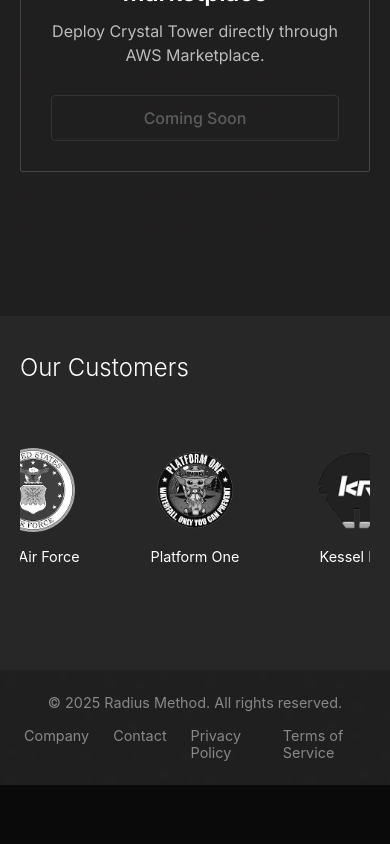
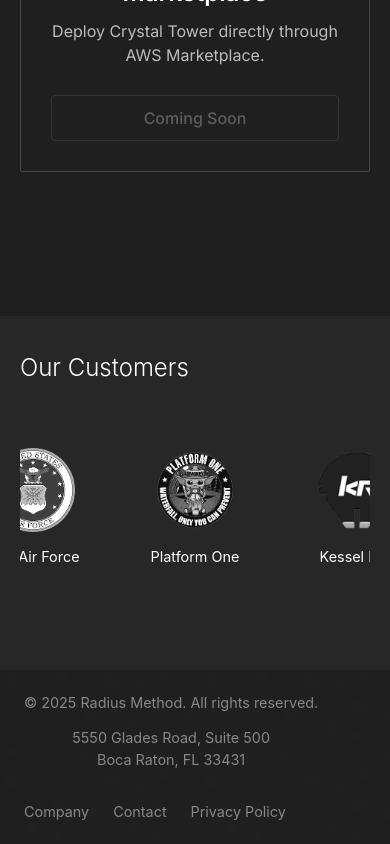
Before and after one commit to radiusmethod/radiusmethodcom, a Next.js app: page / in a window 390 px wide. Shown: the part 6629-7473 px from the top of the page. Before the commit the page ends 7414 px from the top, so only its background shows below. Built offline with nearby package versions, Linux system fonts and the light colour scheme.

Commit message:
footer link fixes and jump to hero button

```diff
--- a/app/components/Footer.module.css
+++ b/app/components/Footer.module.css
@@ -29,13 +29,28 @@
   padding: 0 80px;
   display: flex;
   justify-content: space-between;
-  align-items: center;
+  align-items: flex-start;
+}
+
+.footerInfo {
+  display: flex;
+  flex-direction: column;
+  gap: 1rem;
 }
 
 .copyright {
   color: #888888;
   font-size: 0.9rem;
   font-family: 'SF Pro', -apple-system, BlinkMacSystemFont, sans-serif;
+  margin: 0;
+}
+
+.address {
+  color: #888888;
+  font-size: 0.9rem;
+  font-family: 'SF Pro', -apple-system, BlinkMacSystemFont, sans-serif;
+  line-height: 1.5;
+  margin: 0;
 }
 
 .legalLinks {
@@ -67,10 +82,12 @@
   .footerBottomContent {
     flex-direction: column;
     padding: 0 24px;
+    gap: 2rem;
   }
 
-  .copyright {
-    margin-bottom: 1rem;
+  .footerInfo {
+    align-items: center;
+    text-align: center;
   }
 
   .legalLinks {
--- a/app/components/Footer.tsx
+++ b/app/components/Footer.tsx
@@ -1,7 +1,6 @@
 'use client';
 
 import React from 'react';
-import Link from 'next/link';
 import styles from './Footer.module.css';
 
 const Footer: React.FC = () => {
@@ -9,14 +8,19 @@ const Footer: React.FC = () => {
     <footer className={styles.footer}>
       <div className={styles.footerBottom}>
         <div className={styles.footerBottomContent}>
-          <p className={styles.copyright}>
-            © {new Date().getFullYear()} Radius Method. All rights reserved.
-          </p>
+          <div className={styles.footerInfo}>
+            <p className={styles.copyright}>
+              © {new Date().getFullYear()} Radius Method. All rights reserved.
+            </p>
+            <p className={styles.address}>
+              5550 Glades Road, Suite 500<br />
+              Boca Raton, FL 33431
+            </p>
+          </div>
           <div className={styles.legalLinks}>
-            <Link href="/company">Company</Link>
-            <Link href="/contact">Contact</Link>
-            <Link href="/privacy">Privacy Policy</Link>
-            <Link href="/terms">Terms of Service</Link>
+            <a href="https://archives.radiusmethod.com/about">Company</a>
+            <a href="https://archives.radiusmethod.com/contact">Contact</a>
+            <a href="https://archives.radiusmethod.com/privacy">Privacy Policy</a>
           </div>
         </div>
       </div>
--- a/app/components/HeroBanner.tsx
+++ b/app/components/HeroBanner.tsx
@@ -74,7 +74,7 @@ const HeroBanner: React.FC = () => {
               with the modern software factory for high-governance environments.
             </p>
           </div>
-          <Link href="/products/crystal-tower" className={styles.ctaButton}>
+          <Link href="#crystal-tower" className={styles.ctaButton}>
             Learn about Crystal Tower
           </Link>
         </div>
--- a/app/components/ProductFeatures.tsx
+++ b/app/components/ProductFeatures.tsx
@@ -6,7 +6,7 @@ import CrystalTowerBranding from './CrystalTowerBranding';
 
 const ProductFeatures: React.FC = () => {
   return (
-    <section className={styles.features}>
+    <section className={styles.features} id="crystal-tower">
       <div className={styles.featuresContent}>
         <div className={styles.headerRow}>
           <CrystalTowerBranding
```
